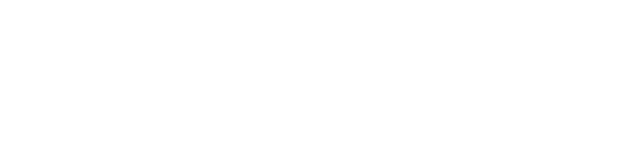
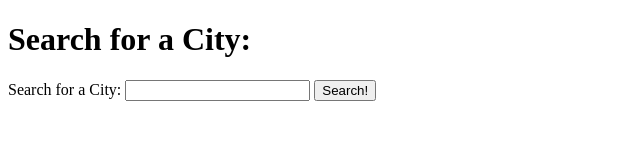
Before and after one commit to wmason1997/WM-Weather-Dashboard, a plain HTML site: page index.html in a window 1280 px wide. Shown: the whole page, without its empty margins (0-640 px from the left). Drawn offline with Linux system fonts and the light colour scheme.

Commit message:
Added some more format to index.html file and added the relevant website links to reference for direct geocoding.

```diff
--- a/index.html
+++ b/index.html
@@ -6,6 +6,11 @@
     <title>Document</title>
 </head>
 <body>
+    <h1>Search for a City:</h1>
+    <label for="city">Search for a City:</label>
+
+    <input type="text" id = "city" name ="city" />
+    <button type = "button">Search!</button>
 
 </body>
 </html>
--- a/script.js
+++ b/script.js
@@ -1 +1,3 @@
 var APIKey = "00cae84c06c0ac5953b157e62ece3d01";
+
+// Consult https://openweathermap.org/forecast5 and https://openweathermap.org/api/geocoding-api for the city search (direct geocoding)
```
